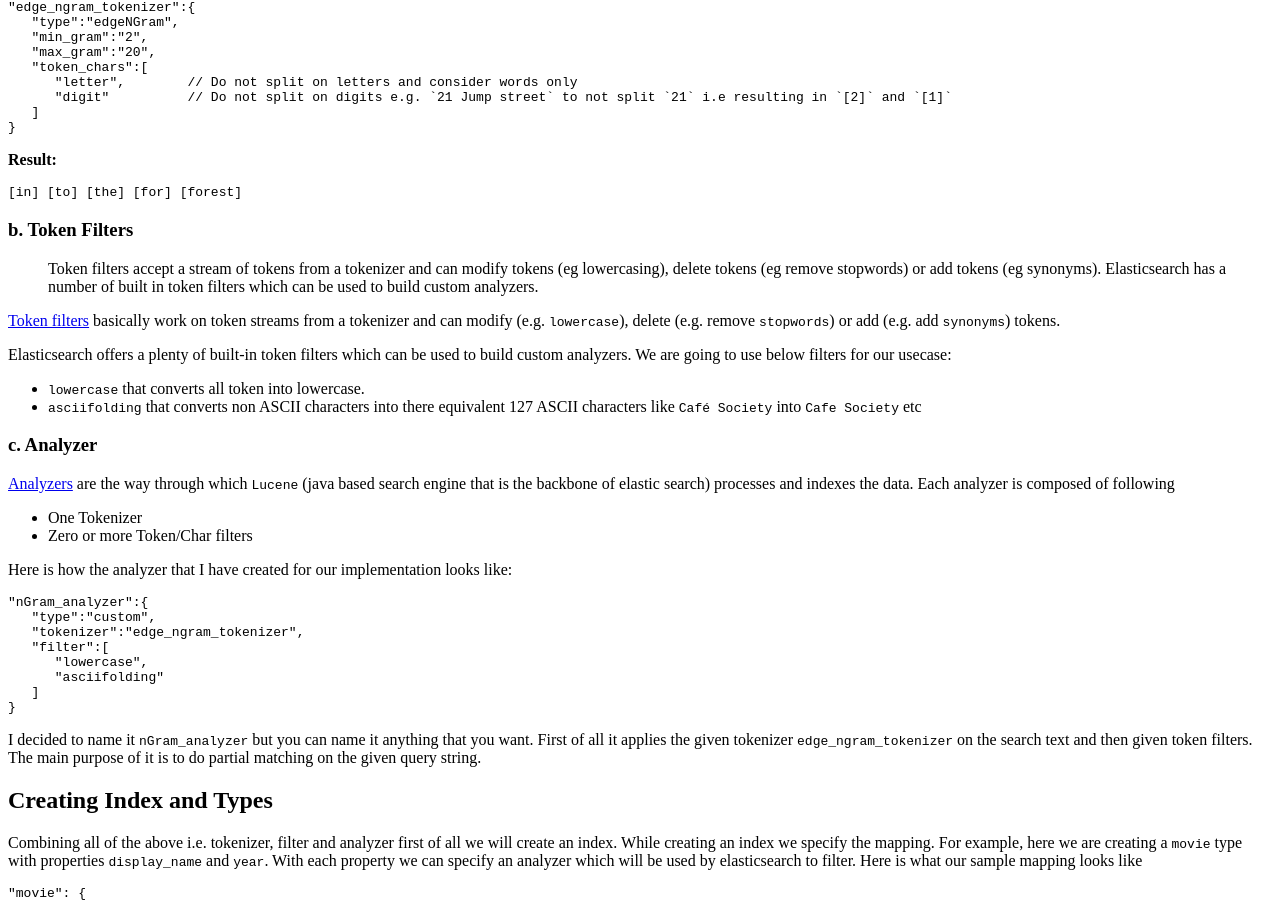
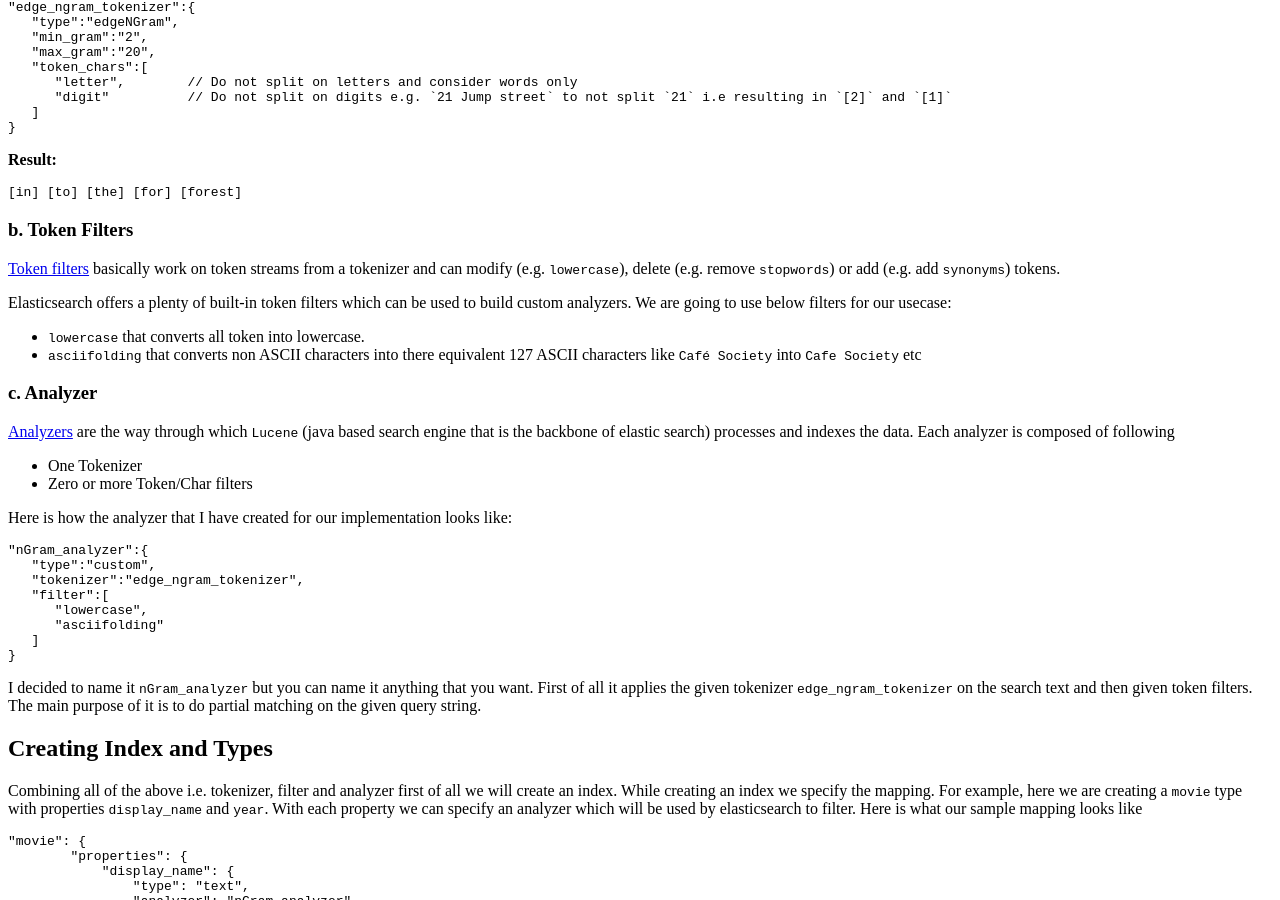
Before and after one commit to Idnan/idnan.github.io, a Jekyll site: the page built from blog/_posts/2017-01-28-elasticsearch-search-as-you-type.md, in a window 1280 px wide and 900 px high, scrolled down 917 px. Built offline with Jekyll 4.4.1, drawn with Linux system fonts in a browser that asks for light colours; comment, search, counter and statistics services are not loaded.

Commit message:
Update 2017-01-28-elasticsearch-search-as-you-type.md

````diff
--- a/blog/_posts/2017-01-28-elasticsearch-search-as-you-type.md
+++ b/blog/_posts/2017-01-28-elasticsearch-search-as-you-type.md
@@ -58,8 +58,6 @@ Lets take an example for tokenization:
 ```
 
 ### b. Token Filters
-
-> Token filters accept a stream of tokens from a tokenizer and can modify tokens (eg lowercasing), delete tokens (eg remove stopwords) or add tokens (eg synonyms). Elasticsearch has a number of built in token filters which can be used to build custom analyzers.
 
 [Token filters](https://www.elastic.co/guide/en/elasticsearch/reference/current/analysis-tokenfilters.html) basically work on token streams from a tokenizer and can modify (e.g. `lowercase`), delete (e.g. remove `stopwords`) or add (e.g. add `synonyms`) tokens.
 
````
